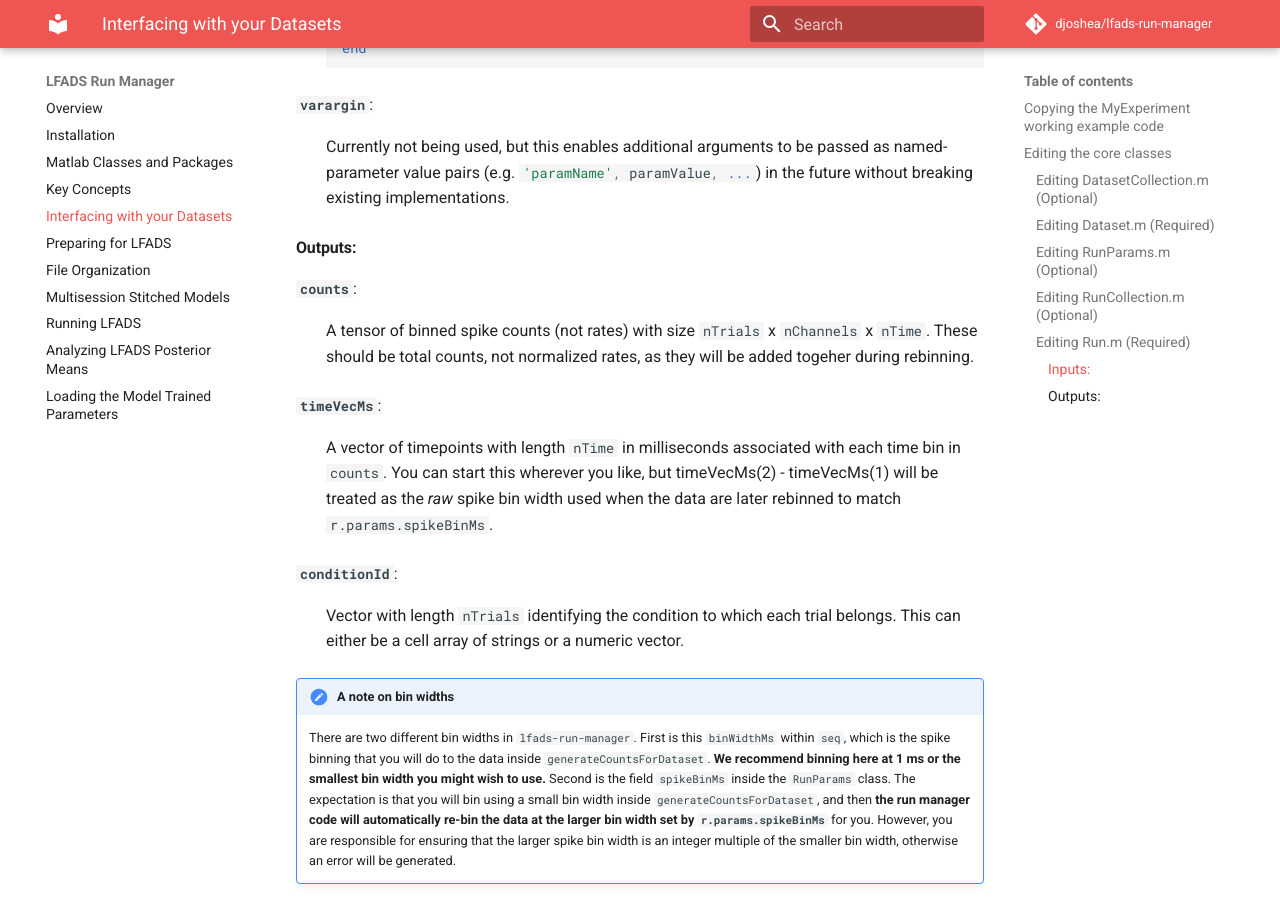
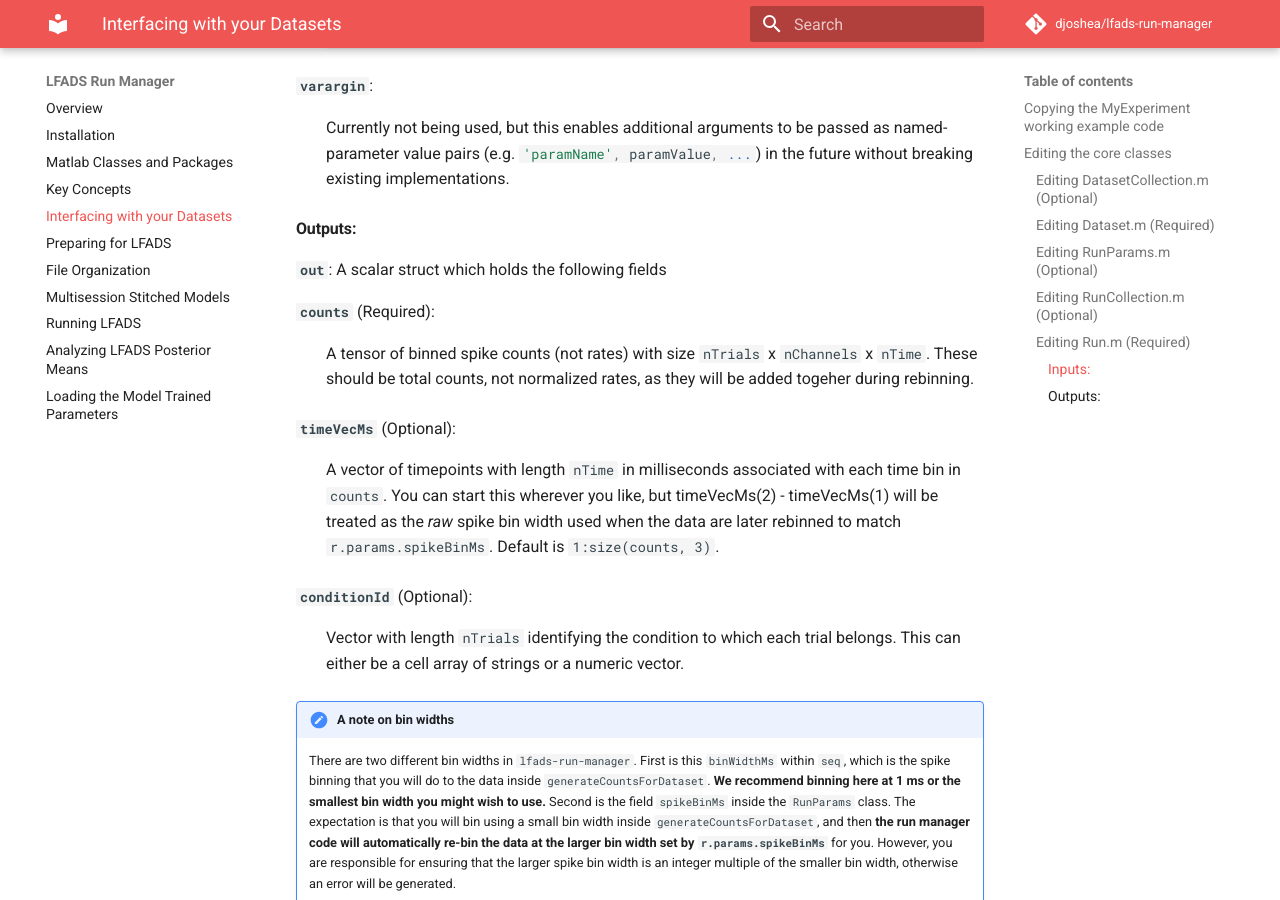
Before and after one commit to lfads/lfads-run-manager, an MkDocs documentation site: the page built from docs/adapting.md, in a window 1280 px wide and 900 px high, scrolled down 5602 px. Built offline with MkDocs 1.6.1 and Material for MkDocs 9.7.7, drawn with Linux system fonts in a browser that asks for light colours; comment, search, counter and statistics services are not loaded; old or Windows-style settings are respelled for this version of MkDocs; some of the changed text lies outside the part shown.

Commit message:
Breaking change to get single struct output from generateCountsForDataset

````diff
--- a/docs/adapting.md
+++ b/docs/adapting.md
@@ -157,8 +157,7 @@ end
 Edit the file `+MyExperiment/Run.m`. Recall that a `Run` represents a specific LFADS model training run. The main function you will need to provide a definition for is `generateCountsForDataset`. This is where you will actually need to process your datasets and return a structure array containing binned spike counts. The function signature looks like this:
 
 ```matlab
-function [counts, timeVecMs, conditionId] = ...
-    generateCountsForDataset(r, dataset, mode, varargin)
+function out = generateCountsForDataset(r, dataset, mode, varargin)
 ```
 
 Here, `r` refers to the `MyExperiment.Run` instance. It may be particularly helpful to refer to the `RunParams` instance assigned to this run via `r.params`, especially if you have defined any additional hyperparameters that affect the way in which neural data should be extracted, e.g. which trials and what time window are included.
@@ -191,13 +190,15 @@ Here, `r` refers to the `MyExperiment.Run` instance. It may be particularly help
 
 #### Outputs:
 
-**`counts`**:
+**`out`**: A scalar struct which holds the following fields
+
+**`counts`** (Required):
 : A tensor of binned spike counts (not rates) with size `nTrials` x `nChannels` x `nTime`. These should be total counts, not normalized rates, as they will be added togeher during rebinning.
 
-**`timeVecMs`**:
-: A vector of timepoints with length `nTime` in milliseconds associated with each time bin in `counts`. You can start this wherever you like, but timeVecMs(2) - timeVecMs(1) will be treated as the _raw_ spike bin width used when the data are later rebinned to match `r.params.spikeBinMs`.
+**`timeVecMs`** (Optional):
+: A vector of timepoints with length `nTime` in milliseconds associated with each time bin in `counts`. You can start this wherever you like, but timeVecMs(2) - timeVecMs(1) will be treated as the _raw_ spike bin width used when the data are later rebinned to match `r.params.spikeBinMs`. Default is `1:size(counts, 3)`.
 
-**`conditionId`**:
+**`conditionId`** (Optional):
 : Vector with length `nTrials` identifying the condition to which each trial belongs. This can either be a cell array of strings or a numeric vector.
 
 !!! note "A note on bin widths"
````
Also changed, not shown: 2 other files.
